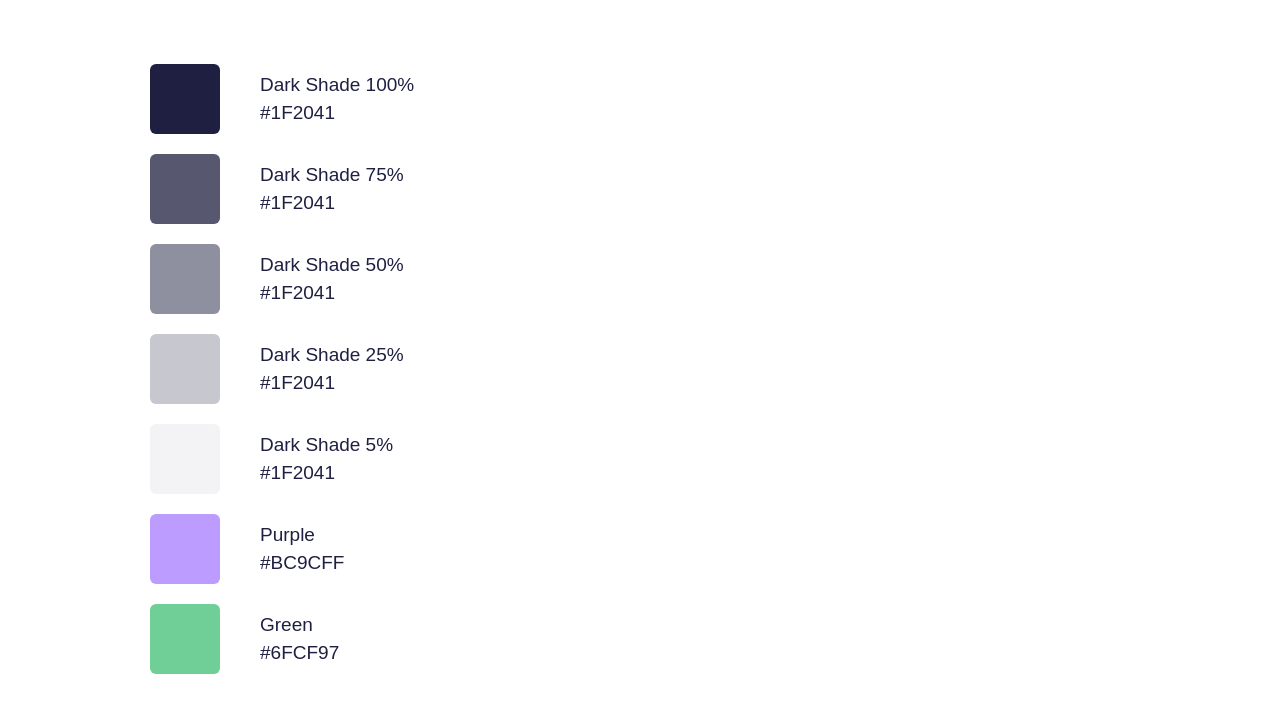
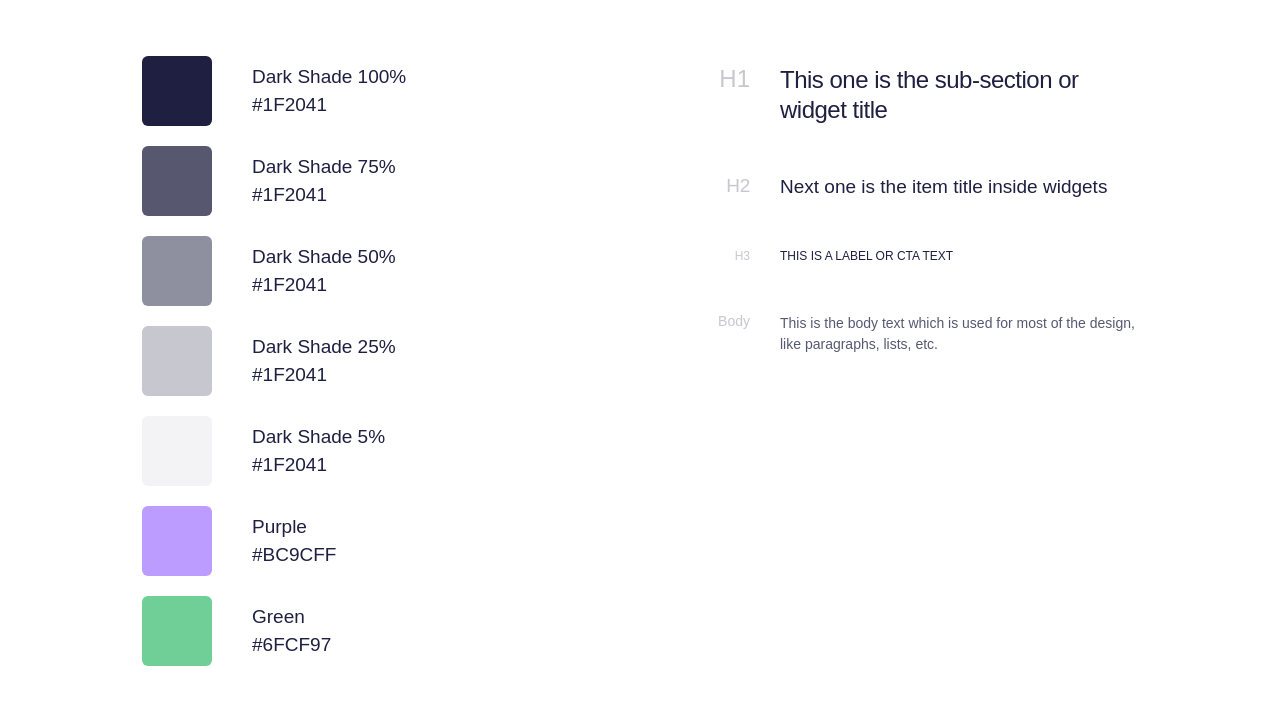
Before and after one commit to anastasiaval/UI-Kit, a website built with webpack: page src/index.pug in a window 1280 px wide. Shown: the part 81-794 px from the top of the page. Built offline with nearby package versions, Linux system fonts and the light colour scheme; files whose address does not match are found by name.

Commit message:
index files and global style

```diff
--- a/src/assets/style.scss
+++ b/src/assets/style.scss
@@ -1,3 +1,5 @@
+@import "../assets/variables";
+
 @font-face {
   font-family: 'Quicksand';
   src: url('fonts/quicksand-regular.svg') format('svg'),
@@ -12,6 +14,26 @@
   url('fonts/quicksand-bold.woff') format('woff');
 }
 
+@font-face {
+  font-family: 'Montserrat';
+  src: url('fonts/montserrat-regular.svg') format('svg'),
+  url('fonts/montserrat-regular.ttf') format('ttf'),
+  url('fonts/montserrat-regular.woff') format('woff');
+}
+
+@font-face {
+  font-family: 'Montserrat-Bold';
+  src: url('fonts/montserrat-bold.svg') format('svg'),
+  url('fonts/montserrat-bold.ttf') format('ttf'),
+  url('fonts/montserrat-bold.woff') format('woff');
+}
+
+* {
+  margin: 0;
+  padding: 0;
+  box-sizing: border-box;
+}
+
 .logo {
   top: 30px;
   left: 30px;
@@ -22,3 +44,30 @@
   display: flex;
   justify-content: space-between;
 }
+
+.heading {
+  color: $dark-shade-100;
+  &_h1 {
+    font-family: Quicksand-Bold, sans-serif;
+    font-size: 24px;
+    letter-spacing: -0.5px;
+    line-height: 30px;
+  }
+  &_h2 {
+    font-family: Quicksand-Bold, sans-serif;
+    font-size: 19px;
+    line-height: 24px;
+  }
+  &_h3 {
+    font-family: Montserrat-Bold, sans-serif;
+    font-size: 12px;
+    text-transform: uppercase;
+  }
+}
+
+.body-text {
+  font-family: Montserrat, sans-serif;
+  font-size: 14px;
+  color: $dark-shade-75;
+  line-height: 21px;
+}
--- a/src/index.js
+++ b/src/index.js
@@ -3,3 +3,5 @@ import 'assets/variables.scss';
 import 'components/logo/logo.scss';
 import 'components/colors/colors.scss';
 import 'components/colors__item/colors__item.scss';
+import 'components/type/type.scss';
+import 'components/type__item/type__item.scss';
--- a/src/index.pug
+++ b/src/index.pug
@@ -8,3 +8,4 @@ html(lang="en")
         include components/logo/logo
         .content
             include components/colors/colors
+            include components/type/type
```
